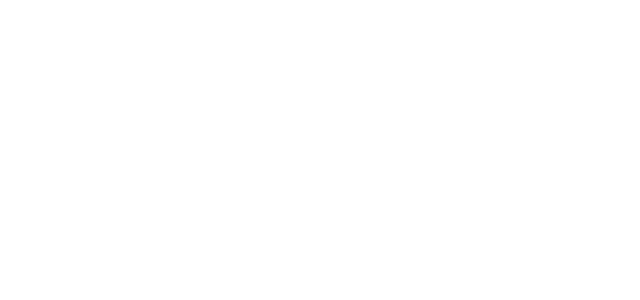
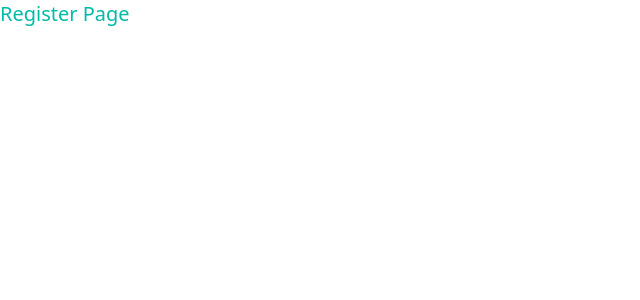
Before and after one commit to NeyZzO/oauth-server, a React (Vite) app in the folder frontend/: page /register in a window 1280 px wide. Before the commit this address had no page. Shown: the top 300 px of the page, without its empty margins (0-640 px from the left). Built offline with nearby package versions, Linux system fonts and the light colour scheme.

Commit message:
Added register page

```diff
--- a/frontend/src/App.tsx
+++ b/frontend/src/App.tsx
@@ -1,5 +1,6 @@
 import {BrowserRouter as Router, Routes, Route} from "react-router";
 import Login from "./pages/Login";
+import Register from "./pages/Register"
 // import './App.css'
 
 function App() {
@@ -7,6 +8,7 @@
         <Router basename="/">
             <Routes>
                 <Route path="/login" element={<Login />}></Route>
+                <Route path="/register" element={<Register />}></Route>
             </Routes>
         </Router>
     );
--- /dev/null
+++ b/frontend/src/pages/Register.tsx
@@ -0,0 +1,7 @@
+export default function Login(){
+    return (
+        <>
+            <h1 className="text-xl font-underline text-teal-500">Register Page</h1>
+        </>
+    )
+}
```
